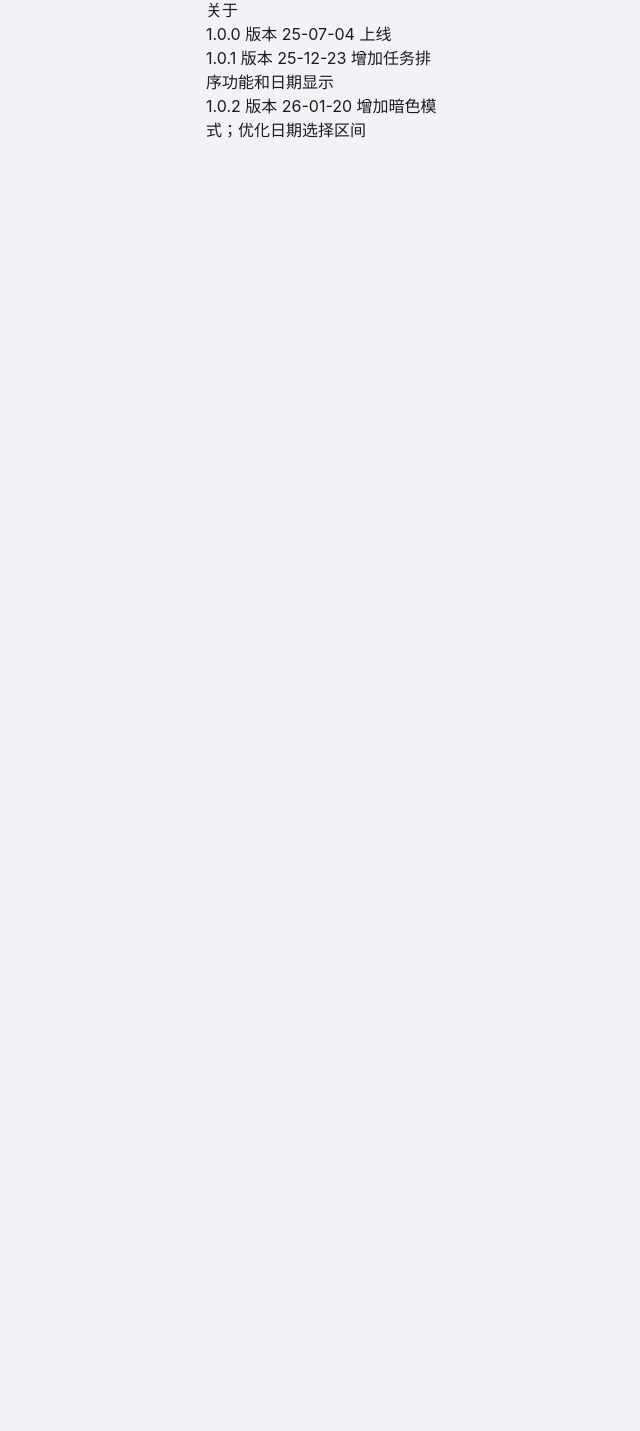
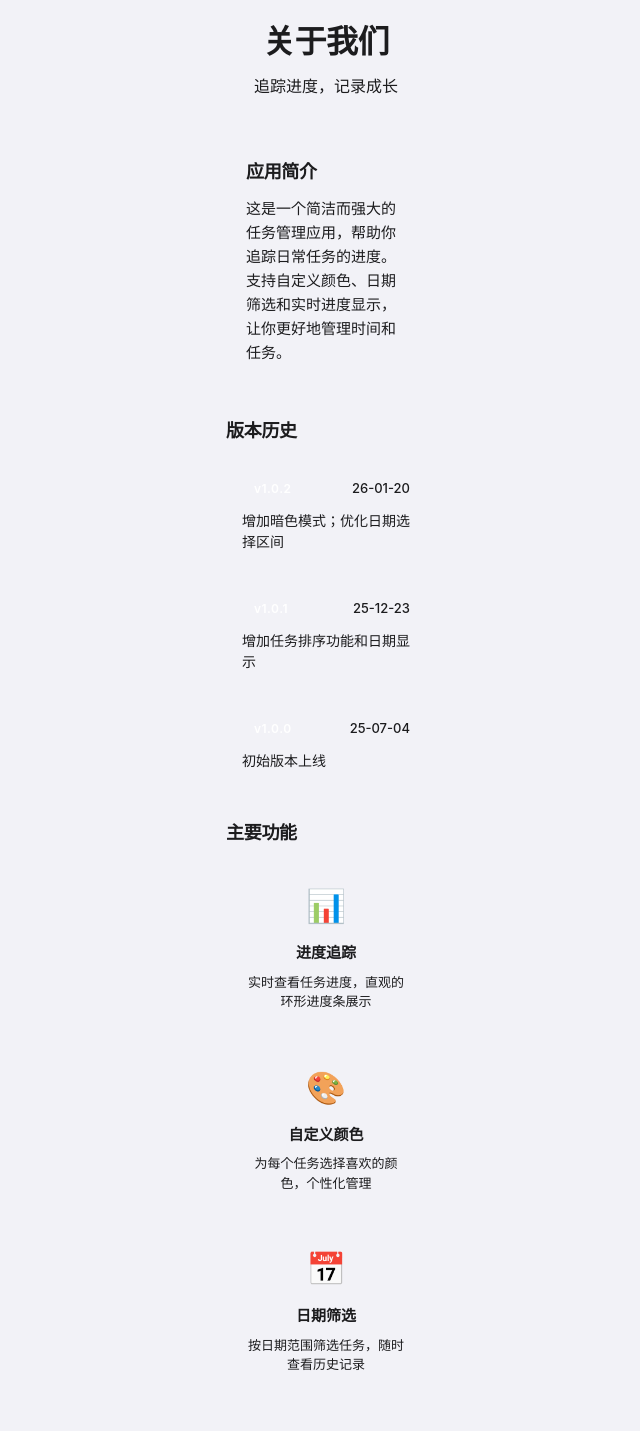
Before and after one commit to llymeow/progress, a Vue app: page /about in a window 1280 px wide. Shown: the part 116-1547 px from the top of the page, without its empty margins (256-896 px from the left). Before the commit the page ends 800 px from the top, so only its background shows below. Built offline with nearby package versions, Linux system fonts and the light colour scheme.

Commit message:
feat: redesign AboutView page with Apple Health style
Optimize layout structure and add card layout, grid features, and gradient version badges.

```diff
--- a/src/views/AboutView.vue
+++ b/src/views/AboutView.vue
@@ -1,13 +1,276 @@
-<!-- TaskCard.vue -->
 <template>
-  <div class="about">关于</div>
+  <div class="about-container">
+    <!-- 页面标题 -->
+    <div class="about-header">
+      <h1 class="page-title">关于我们</h1>
+      <p class="page-subtitle">追踪进度，记录成长</p>
+    </div>
 
-  <div>1.0.0 版本 25-07-04 上线</div>
-  <div>1.0.1 版本 25-12-23 增加任务排序功能和日期显示</div>
-  <div>1.0.2 版本 26-01-20 增加暗色模式；优化日期选择区间</div>
+    <!-- 应用介绍 -->
+    <div class="about-section">
+      <div class="section-card">
+        <h2 class="section-title">应用简介</h2>
+        <p class="section-text">
+          这是一个简洁而强大的任务管理应用，帮助你追踪日常任务的进度。支持自定义颜色、日期筛选和实时进度显示，让你更好地管理时间和任务。
+        </p>
+      </div>
+    </div>
+
+    <!-- 版本历史 -->
+    <div class="about-section">
+      <h2 class="section-heading">版本历史</h2>
+      <div class="version-list">
+        <div class="version-item">
+          <div class="version-header">
+            <span class="version-badge">v1.0.2</span>
+            <span class="version-date">26-01-20</span>
+          </div>
+          <p class="version-description">增加暗色模式；优化日期选择区间</p>
+        </div>
+
+        <div class="version-item">
+          <div class="version-header">
+            <span class="version-badge">v1.0.1</span>
+            <span class="version-date">25-12-23</span>
+          </div>
+          <p class="version-description">增加任务排序功能和日期显示</p>
+        </div>
+
+        <div class="version-item">
+          <div class="version-header">
+            <span class="version-badge">v1.0.0</span>
+            <span class="version-date">25-07-04</span>
+          </div>
+          <p class="version-description">初始版本上线</p>
+        </div>
+      </div>
+    </div>
+
+    <!-- 功能特性 -->
+    <div class="about-section">
+      <h2 class="section-heading">主要功能</h2>
+      <div class="features-grid">
+        <div class="feature-card">
+          <div class="feature-icon">📊</div>
+          <h3 class="feature-title">进度追踪</h3>
+          <p class="feature-text">实时查看任务进度，直观的环形进度条展示</p>
+        </div>
+        <div class="feature-card">
+          <div class="feature-icon">🎨</div>
+          <h3 class="feature-title">自定义颜色</h3>
+          <p class="feature-text">为每个任务选择喜欢的颜色，个性化管理</p>
+        </div>
+        <div class="feature-card">
+          <div class="feature-icon">📅</div>
+          <h3 class="feature-title">日期筛选</h3>
+          <p class="feature-text">按日期范围筛选任务，随时查看历史记录</p>
+        </div>
+        <div class="feature-card">
+          <div class="feature-icon">🌙</div>
+          <h3 class="feature-title">暗色模式</h3>
+          <p class="feature-text">舒适的暗色界面，保护眼睛</p>
+        </div>
+      </div>
+    </div>
+
+    <!-- 页脚 -->
+    <div class="about-footer">
+      <p class="footer-text">© 2025 Progress. 追踪你的每一步进度。</p>
+    </div>
+  </div>
 </template>
 
 <script setup lang="ts">
 </script>
 
-<style scoped></style>
+<style scoped>
+.about-container {
+  padding: 20px;
+  max-width: 800px;
+  margin: 0 auto;
+}
+
+/* 页面标题 */
+.about-header {
+  margin-bottom: 40px;
+  text-align: center;
+}
+
+.page-title {
+  font-size: 32px;
+  font-weight: 700;
+  color: var(--text-primary);
+  margin: 0 0 8px 0;
+  letter-spacing: -0.5px;
+}
+
+.page-subtitle {
+  font-size: 16px;
+  color: var(--text-secondary);
+  margin: 0;
+  font-weight: 400;
+}
+
+/* 段落区域 */
+.about-section {
+  margin-bottom: 32px;
+}
+
+.section-heading {
+  font-size: 18px;
+  font-weight: 600;
+  color: var(--text-primary);
+  margin: 0 0 16px 0;
+  letter-spacing: -0.3px;
+}
+
+.section-card {
+  background: var(--card-bg);
+  border-radius: 16px;
+  padding: 20px;
+  box-shadow: var(--card-shadow);
+}
+
+.section-title {
+  font-size: 18px;
+  font-weight: 600;
+  color: var(--text-primary);
+  margin: 0 0 12px 0;
+}
+
+.section-text {
+  font-size: 15px;
+  color: var(--text-secondary);
+  line-height: 1.6;
+  margin: 0;
+}
+
+/* 版本列表 */
+.version-list {
+  display: flex;
+  flex-direction: column;
+  gap: 12px;
+}
+
+.version-item {
+  background: var(--card-bg);
+  border-radius: 16px;
+  padding: 16px;
+  box-shadow: var(--card-shadow);
+  transition: all 0.3s ease;
+}
+
+.version-item:hover {
+  transform: translateY(-2px);
+  box-shadow: var(--card-shadow-hover);
+}
+
+.version-header {
+  display: flex;
+  align-items: center;
+  justify-content: space-between;
+  margin-bottom: 8px;
+}
+
+.version-badge {
+  display: inline-block;
+  background: linear-gradient(135deg, var(--color-primary) 0%, var(--color-success) 100%);
+  color: white;
+  padding: 4px 12px;
+  border-radius: 20px;
+  font-size: 12px;
+  font-weight: 600;
+  letter-spacing: 0.5px;
+}
+
+.version-date {
+  font-size: 13px;
+  color: var(--text-tertiary);
+  font-weight: 500;
+}
+
+.version-description {
+  font-size: 14px;
+  color: var(--text-secondary);
+  margin: 0;
+  line-height: 1.5;
+}
+
+/* 功能网格 */
+.features-grid {
+  display: grid;
+  grid-template-columns: repeat(auto-fit, minmax(160px, 1fr));
+  gap: 12px;
+}
+
+.feature-card {
+  background: var(--card-bg);
+  border-radius: 16px;
+  padding: 20px;
+  box-shadow: var(--card-shadow);
+  text-align: center;
+  transition: all 0.3s ease;
+}
+
+.feature-card:hover {
+  transform: translateY(-4px);
+  box-shadow: var(--card-shadow-hover);
+}
+
+.feature-icon {
+  font-size: 32px;
+  margin-bottom: 12px;
+}
+
+.feature-title {
+  font-size: 15px;
+  font-weight: 600;
+  color: var(--text-primary);
+  margin: 0 0 8px 0;
+}
+
+.feature-text {
+  font-size: 13px;
+  color: var(--text-secondary);
+  margin: 0;
+  line-height: 1.5;
+}
+
+/* 页脚 */
+.about-footer {
+  margin-top: 40px;
+  padding-top: 32px;
+  border-top: 1px solid var(--border-color);
+  text-align: center;
+}
+
+.footer-text {
+  font-size: 13px;
+  color: var(--text-tertiary);
+  margin: 0;
+}
+
+/* 响应式设计 */
+@media (max-width: 640px) {
+  .about-container {
+    padding: 16px;
+  }
+
+  .page-title {
+    font-size: 28px;
+  }
+
+  .features-grid {
+    grid-template-columns: repeat(2, 1fr);
+    gap: 10px;
+  }
+
+  .feature-card {
+    padding: 16px;
+  }
+
+  .feature-icon {
+    font-size: 28px;
+  }
+}
+</style>
```
